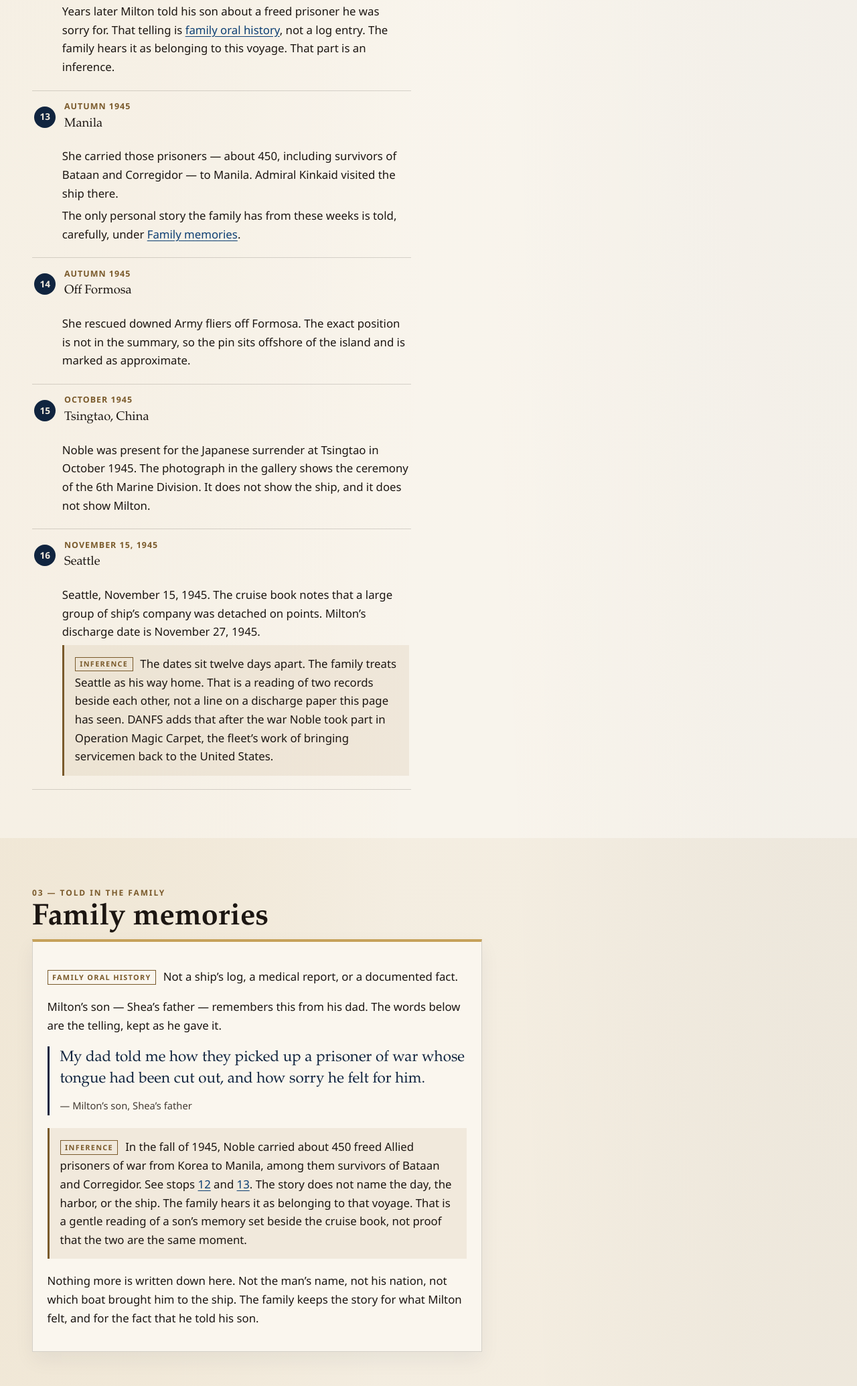
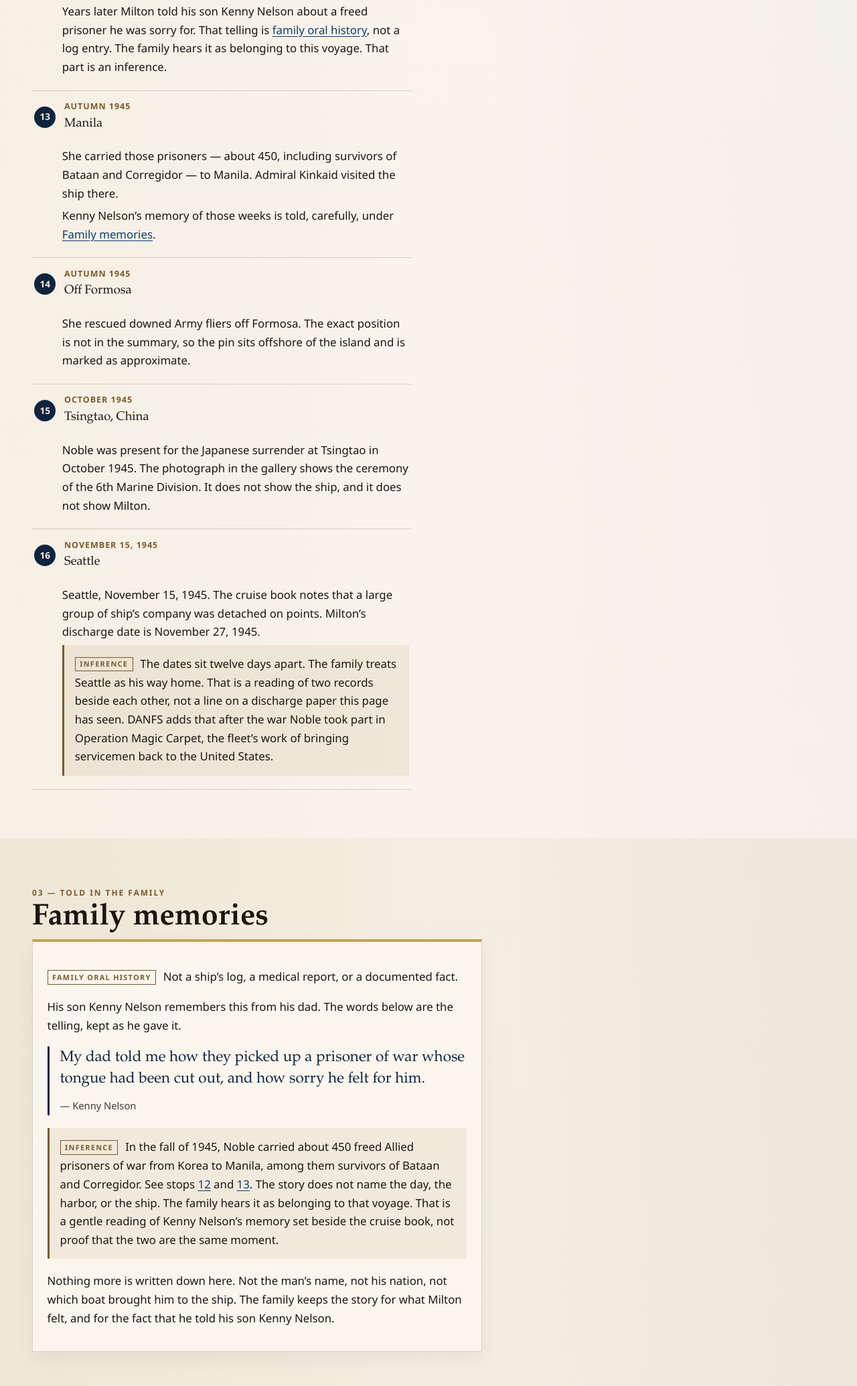
Before and after one commit to Shea-Nelson/milton-nelson-navy, a plain HTML site: page index.html in a window 1280 px wide. Shown: the part 5231-7300 px from the top of the page at 67% size. Drawn offline with Linux system fonts and the light colour scheme.

Commit message:
Name Kenny Nelson as the son who told the prisoner story.
Attribute the family oral history to Kenny Nelson, Robert Kenny Nelson, and keep it labeled as memory.

Co-authored-by: Shea-Nelson <Shea-Nelson@users.noreply.github.com>

```diff
--- a/index.html
+++ b/index.html
@@ -158,11 +158,11 @@
               </li>
               <li class="stop" id="stop-korea" data-num="12" data-lat="36.60" data-lng="126.80" data-zoom="6" data-summary="Occupation troops in Korea, then freed Allied prisoners of war. The harbor is not named, so the pin marks the country.">
                 <button type="button" class="stop-btn"><span class="num">12</span><span class="when">After the surrender</span><span class="where">Korea</span></button>
-                <div class="stop-body"><p>Occupation troops, and then the men she would take south: about 450 freed Allied prisoners of war. DANFS says she helped carry released Allied prisoners from Korea to the Philippines. The harbor is not named in the summary used here. The pin marks Korea, not a berth.</p><p>Years later Milton told his son about a freed prisoner he was sorry for. That telling is <a href="#memories">family oral history</a>, not a log entry. The family hears it as belonging to this voyage. That part is an inference.</p></div>
+                <div class="stop-body"><p>Occupation troops, and then the men she would take south: about 450 freed Allied prisoners of war. DANFS says she helped carry released Allied prisoners from Korea to the Philippines. The harbor is not named in the summary used here. The pin marks Korea, not a berth.</p><p>Years later Milton told his son Kenny Nelson about a freed prisoner he was sorry for. That telling is <a href="#memories">family oral history</a>, not a log entry. The family hears it as belonging to this voyage. That part is an inference.</p></div>
               </li>
               <li class="stop" id="stop-manila" data-num="13" data-lat="14.583" data-lng="120.970" data-zoom="11" data-summary="About 450 freed Allied prisoners, including Bataan and Corregidor survivors, brought to Manila. Admiral Kinkaid visited.">
                 <button type="button" class="stop-btn"><span class="num">13</span><span class="when">Autumn 1945</span><span class="where">Manila</span></button>
-                <div class="stop-body"><p>She carried those prisoners — about 450, including survivors of Bataan and Corregidor — to Manila. Admiral Kinkaid visited the ship there.</p><p>The only personal story the family has from these weeks is told, carefully, under <a href="#memories">Family memories</a>.</p></div>
+                <div class="stop-body"><p>She carried those prisoners — about 450, including survivors of Bataan and Corregidor — to Manila. Admiral Kinkaid visited the ship there.</p><p>Kenny Nelson’s memory of those weeks is told, carefully, under <a href="#memories">Family memories</a>.</p></div>
               </li>
               <li class="stop" id="stop-formosa" data-num="14" data-lat="23.70" data-lng="121.60" data-zoom="7" data-summary="Rescued downed Army fliers off Formosa. The pin is offshore and approximate. The exact position was not recorded.">
                 <button type="button" class="stop-btn"><span class="num">14</span><span class="when">Autumn 1945</span><span class="where">Off Formosa</span></button>
@@ -196,13 +196,13 @@
         <h2>Family memories</h2>
         <div class="memory">
           <p><span class="tag">Family oral history</span> Not a ship’s log, a medical report, or a documented fact.</p>
-          <p>Milton’s son — Shea’s father — remembers this from his dad. The words below are the telling, kept as he gave it.</p>
+          <p>His son Kenny Nelson remembers this from his dad. The words below are the telling, kept as he gave it.</p>
           <blockquote>
             <p>My dad told me how they picked up a prisoner of war whose tongue had been cut out, and how sorry he felt for him.</p>
-            <footer>— Milton’s son, Shea’s father</footer>
+            <footer>— Kenny Nelson</footer>
           </blockquote>
-          <p class="callout"><span class="tag">Inference</span> In the fall of 1945, Noble carried about 450 freed Allied prisoners of war from Korea to Manila, among them survivors of Bataan and Corregidor. See stops <a href="#stop-korea">12</a> and <a href="#stop-manila">13</a>. The story does not name the day, the harbor, or the ship. The family hears it as belonging to that voyage. That is a gentle reading of a son’s memory set beside the cruise book, not proof that the two are the same moment.</p>
-          <p>Nothing more is written down here. Not the man’s name, not his nation, not which boat brought him to the ship. The family keeps the story for what Milton felt, and for the fact that he told his son.</p>
+          <p class="callout"><span class="tag">Inference</span> In the fall of 1945, Noble carried about 450 freed Allied prisoners of war from Korea to Manila, among them survivors of Bataan and Corregidor. See stops <a href="#stop-korea">12</a> and <a href="#stop-manila">13</a>. The story does not name the day, the harbor, or the ship. The family hears it as belonging to that voyage. That is a gentle reading of Kenny Nelson’s memory set beside the cruise book, not proof that the two are the same moment.</p>
+          <p>Nothing more is written down here. Not the man’s name, not his nation, not which boat brought him to the ship. The family keeps the story for what Milton felt, and for the fact that he told his son Kenny Nelson.</p>
         </div>
       </div>
     </section>
@@ -626,7 +626,7 @@
         <h2>Panama City</h2>
         <p class="lede">He came home to Bay County. The 1950 census finds him in Panama City, age 27, head of household.</p>
         <p>The census lists his wife as Dorothy M., and two sons: Mitchell R., age 4, and Ronald E., age 2. Milton’s occupation is hard to read. The handwriting looks like a paper-mill job and has been read as “cook, digester.” That reading is uncertain.</p>
-        <p>The family remembers three sons: Randy, Ronnie, and Kenny. This page does not try to line the census names up with the names the family uses, beyond setting both down. Milton’s grandson Shea, and other grandchildren, keep this history. No other details of living relatives are printed here.</p>
+        <p>The family remembers three sons: Randy, Ronnie, and Kenny. Kenny’s full name is Robert Kenny Nelson. This page does not try to line the census names up with the names the family uses, beyond setting both down. Milton’s grandson Shea, and other grandchildren, keep this history. No other details of living relatives are printed here.</p>
         <p>Dorothy died March 2, 2009. She lies beside him at Evergreen Memorial Gardens in Panama City.</p>
       </div>
     </section>
@@ -660,7 +660,7 @@
         <p class="kicker">10 — Sources</p>
         <h2>Where the facts and pictures come from</h2>
         <div class="prose">
-          <p>Biographical dates, the marker wording, the marriage, the sons’ family names, and the framed print are the Nelson family’s record. The public grave memorial is linked and was not copied. Service dates are from VA records held by the family. The 1950 census line is the family’s reading of that schedule, handwriting and all. Ship movements are from the 1946 cruise book, read with DANFS. The prisoner remembered under Family memories is oral history from Milton’s son, Shea’s father. It is labeled as memory, and the link to the Korea–Manila voyage is labeled as an inference. Inferences are not offered as records.</p>
+          <p>Biographical dates, the marker wording, the marriage, the sons’ family names, and the framed print are the Nelson family’s record. The public grave memorial is linked and was not copied. Service dates are from VA records held by the family. The 1950 census line is the family’s reading of that schedule, handwriting and all. Ship movements are from the 1946 cruise book, read with DANFS. The prisoner remembered under Family memories is oral history from his son Kenny Nelson. It is labeled as memory, and the link to the Korea–Manila voyage is labeled as an inference. Inferences are not offered as records.</p>
         </div>
         <ul class="sources">
           <li><a href="https://www.findagrave.com/memorial/32061540/milton-nelson">Find a Grave memorial for Milton Nelson</a>. Linked only. No photograph from the memorial is used.</li>
```
Also changed, not shown: 1 other file.
